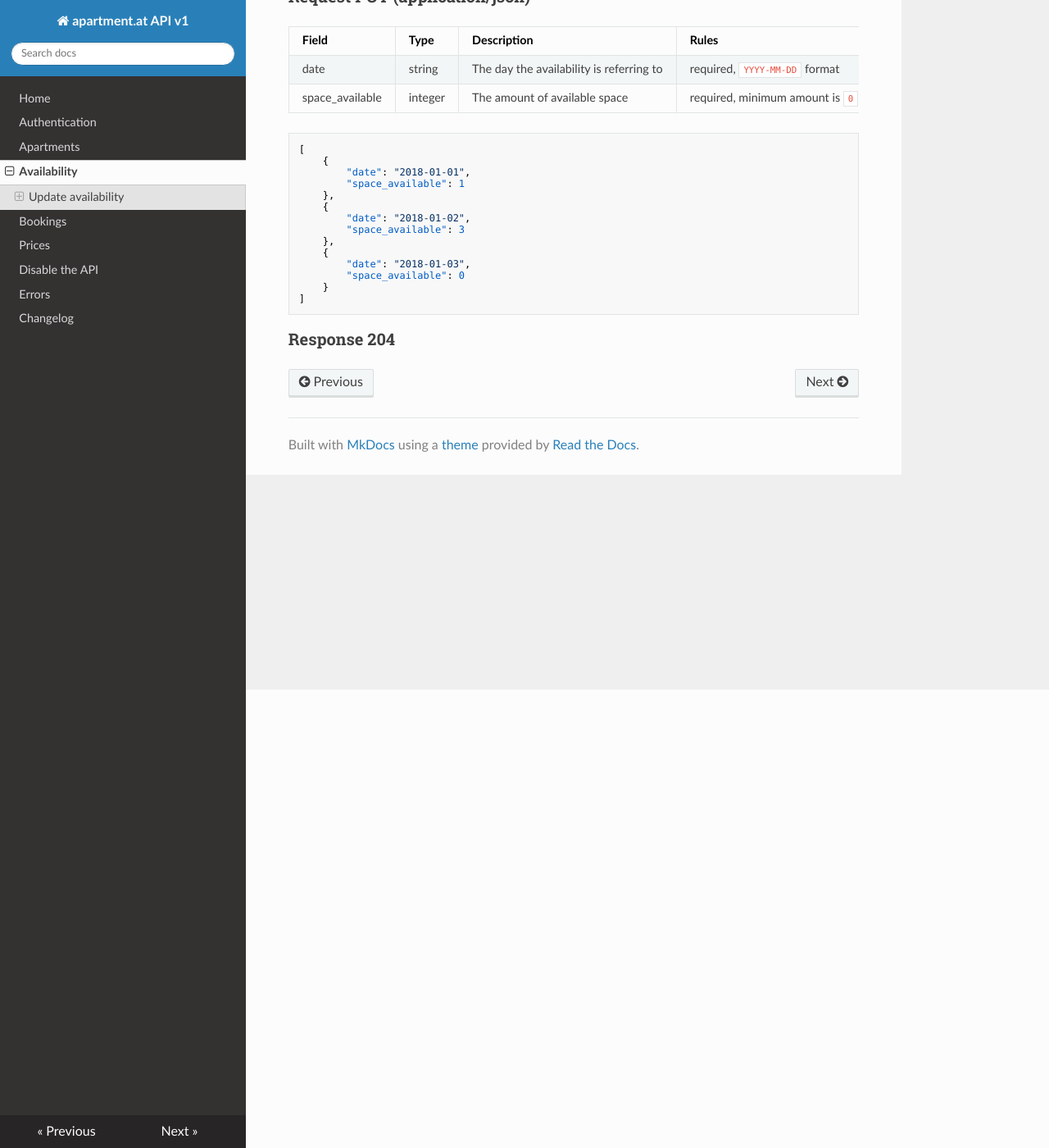
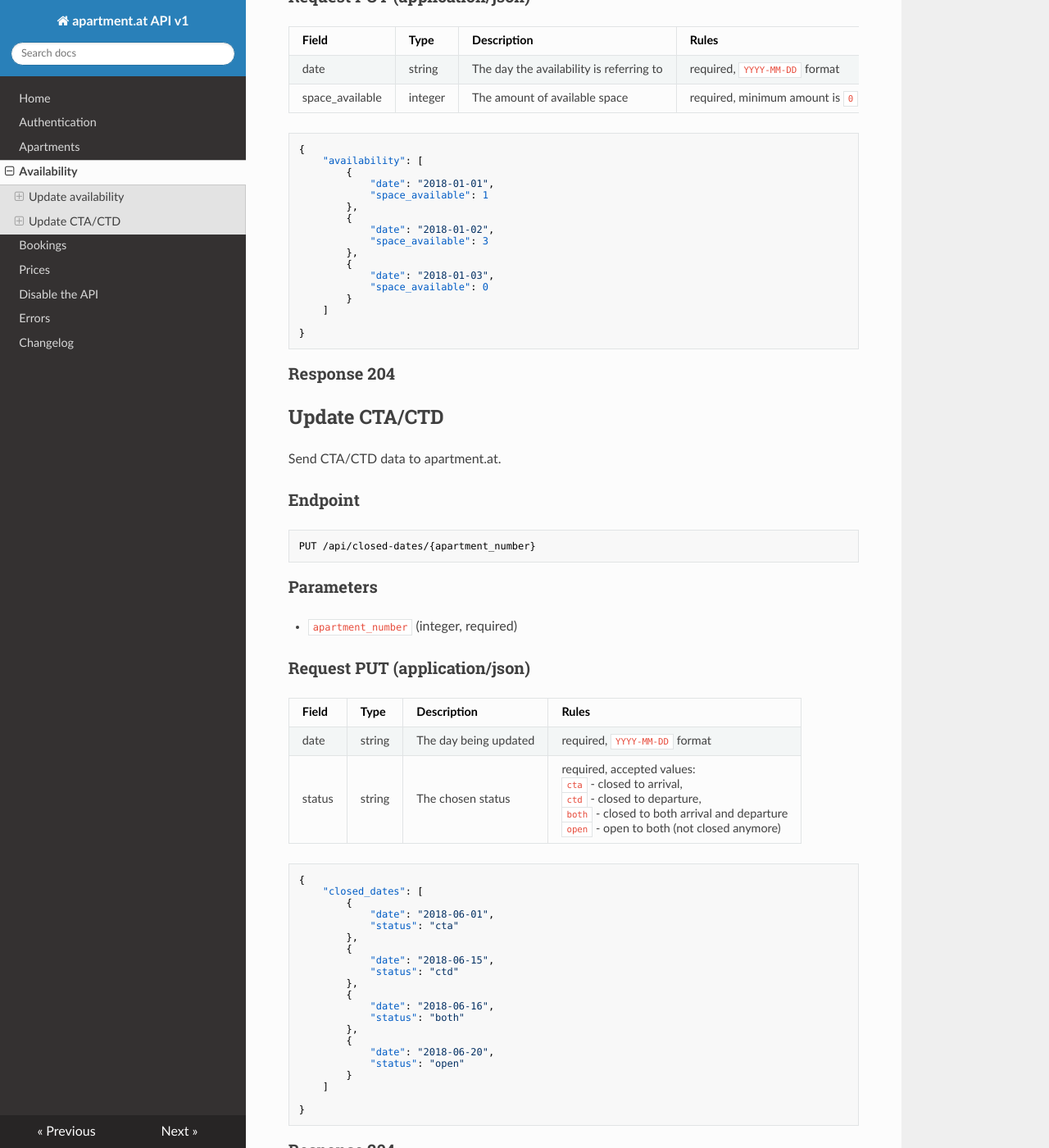
Before and after one commit to ApartmentAT/aat-api-docs, an MkDocs documentation site: the page built from docs/availability.md, in a window 1280 px wide and 1400 px high, scrolled down 559 px. Shown: the whole window at 82% size. Built offline with MkDocs 1.6.1, drawn with Linux system fonts in a browser that asks for light colours; nearby versions of some CDN libraries; old or Windows-style settings are respelled for this version of MkDocs.

Commit message:
Added CTA/CTD

````diff
--- a/docs/availability.md
+++ b/docs/availability.md
@@ -24,20 +24,68 @@ date | string | The day the availability is referring to | required, `YYYY-MM-DD
 space_available | integer | The amount of available space | required, minimum amount is `0`, maximum amount is `50`
 
 ```json
-[
-    {
-        "date": "2018-01-01",
-        "space_available": 1
-    },
-    {
-        "date": "2018-01-02",
-        "space_available": 3
-    },
-    {
-        "date": "2018-01-03",
-        "space_available": 0
-    }
-]
+{
+    "availability": [
+        {
+            "date": "2018-01-01",
+            "space_available": 1
+        },
+        {
+            "date": "2018-01-02",
+            "space_available": 3
+        },
+        {
+            "date": "2018-01-03",
+            "space_available": 0
+        }
+    ]
+
+}
 ```
 
 ### Response 204
+
+## Update CTA/CTD
+
+Send CTA/CTD data to apartment.at.
+
+### Endpoint
+```
+PUT /api/closed-dates/{apartment_number}
+```
+
+### Parameters
+- `apartment_number` (integer, required)
+
+### Request PUT (application/json)
+
+Field | Type | Description | Rules
+------|------|-------------|------
+date | string | The day being updated | required, `YYYY-MM-DD` format
+status | string | The chosen status | required, accepted values: <br /> `cta` - closed to arrival, <br /> `ctd` - closed to departure, <br /> `both` - closed to both arrival and departure <br /> `open` - open to both (not closed anymore)
+
+```json
+{
+    "closed_dates": [
+        {
+            "date": "2018-06-01",
+            "status": "cta"
+        },
+        {
+            "date": "2018-06-15",
+            "status": "ctd"
+        },
+        {
+            "date": "2018-06-16",
+            "status": "both"
+        },
+        {
+            "date": "2018-06-20",
+            "status": "open"
+        }
+    ]
+
+}
+```
+
+### Response 204
--- a/docs/changelog.md
+++ b/docs/changelog.md
@@ -1,3 +1,7 @@
+### 2018-06-06
+
+Added CTA/CTD
+
 ### 2018-05-18
 
 Clarifying functions, fixing typos, cleaning up. Added changelog.
````
Also changed, not shown: docs/apartments.md (+1 -1 lines).
